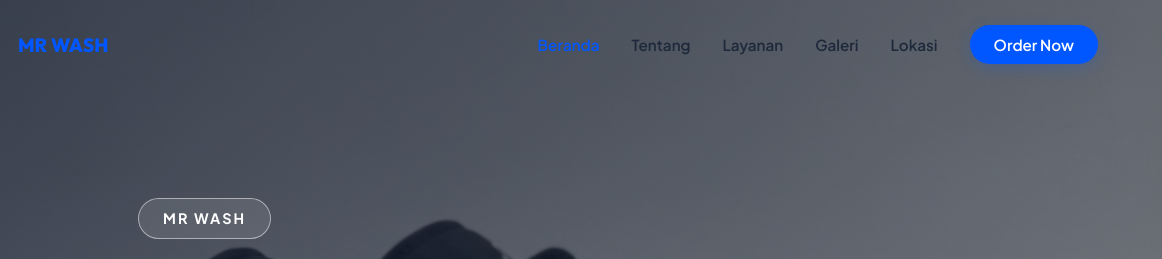
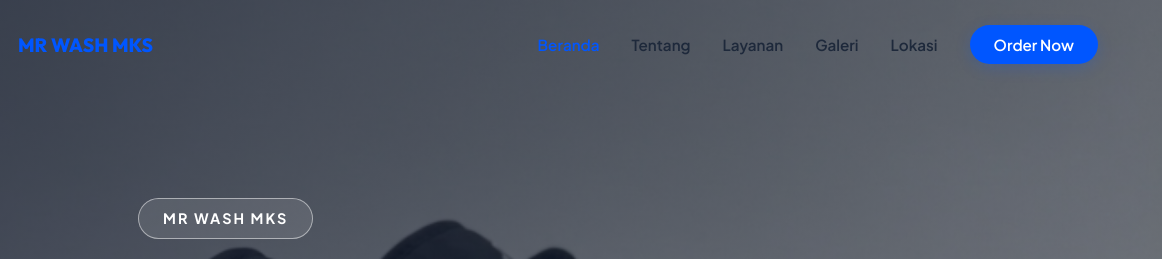
Before and after one commit to tehkotak88/MR-WASH, a website built with Vite: page Website-Sistem-Informasi-Umkm-Mr-wash-main/index.html in a window 1280 px wide. Shown: the top 259 px of the page, 118-1280 px from the left. Built offline with nearby package versions, Linux system fonts and the light colour scheme.

Commit message:
fix: update brand name to MR WASH MKS in all sections

```diff
--- a/Website-Sistem-Informasi-Umkm-Mr-wash-main/index.html
+++ b/Website-Sistem-Informasi-Umkm-Mr-wash-main/index.html
@@ -20,7 +20,7 @@
     <div class="nav-container">
       <div class="logo">
         <img src="logo.png" alt="Mr Wash Logo" class="logo-img-header">
-        <span class="logo-text-nav">MR WASH</span>
+        <span class="logo-text-nav">MR WASH MKS</span>
       </div>
 
       <button class="menu-toggle" id="mobile-menu-btn">
@@ -50,7 +50,7 @@
     <div class="hero-overlay"></div>
     <div class="container hero-content">
       <div class="hero-badge-pill" data-aos="fade-down">
-        MR WASH
+        MR WASH MKS
       </div>
       <h1 data-aos="fade-up">Kilap Tanpa Kompromi</h1>
       <p data-aos="fade-up" data-aos-delay="100">
```
